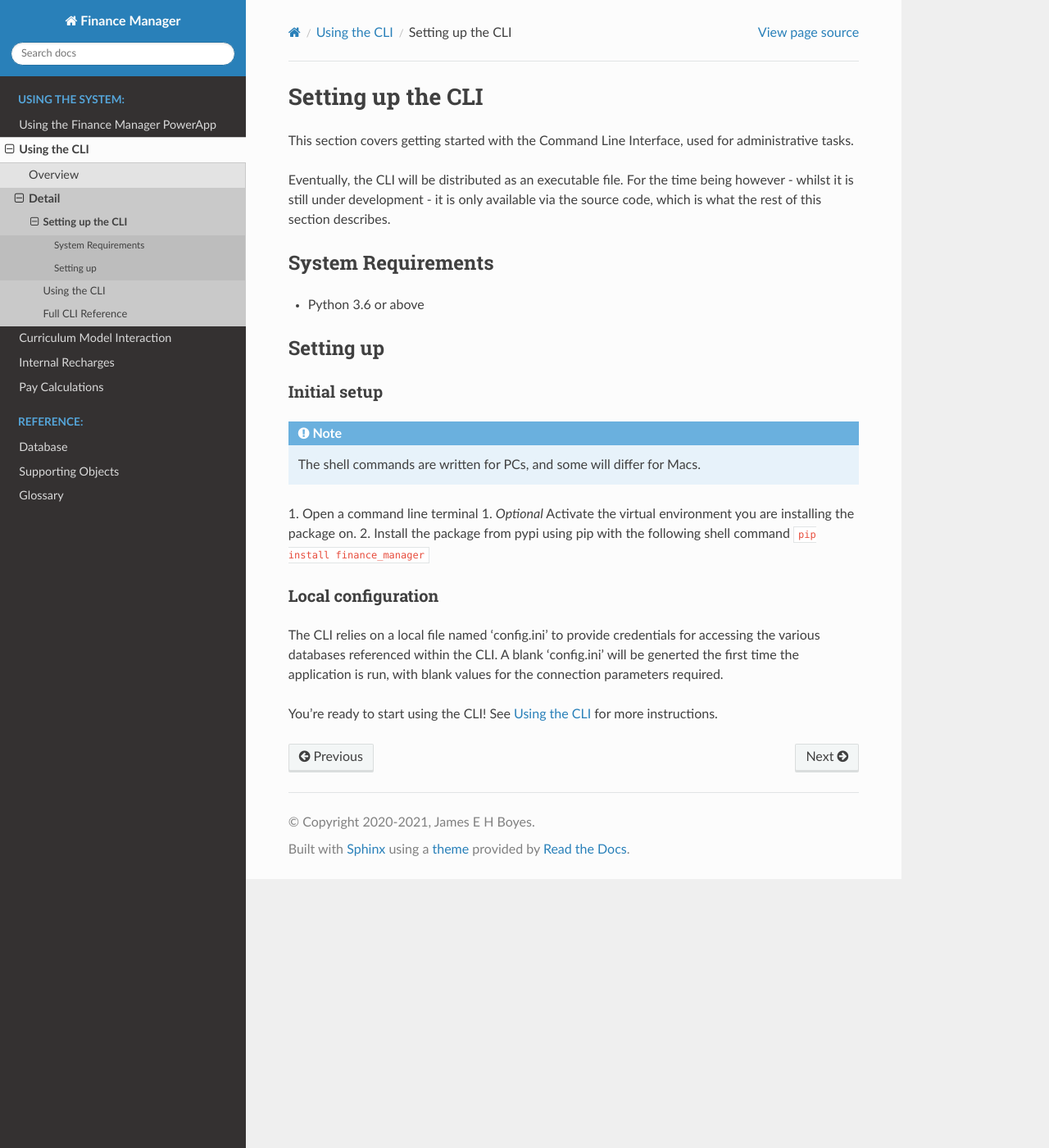
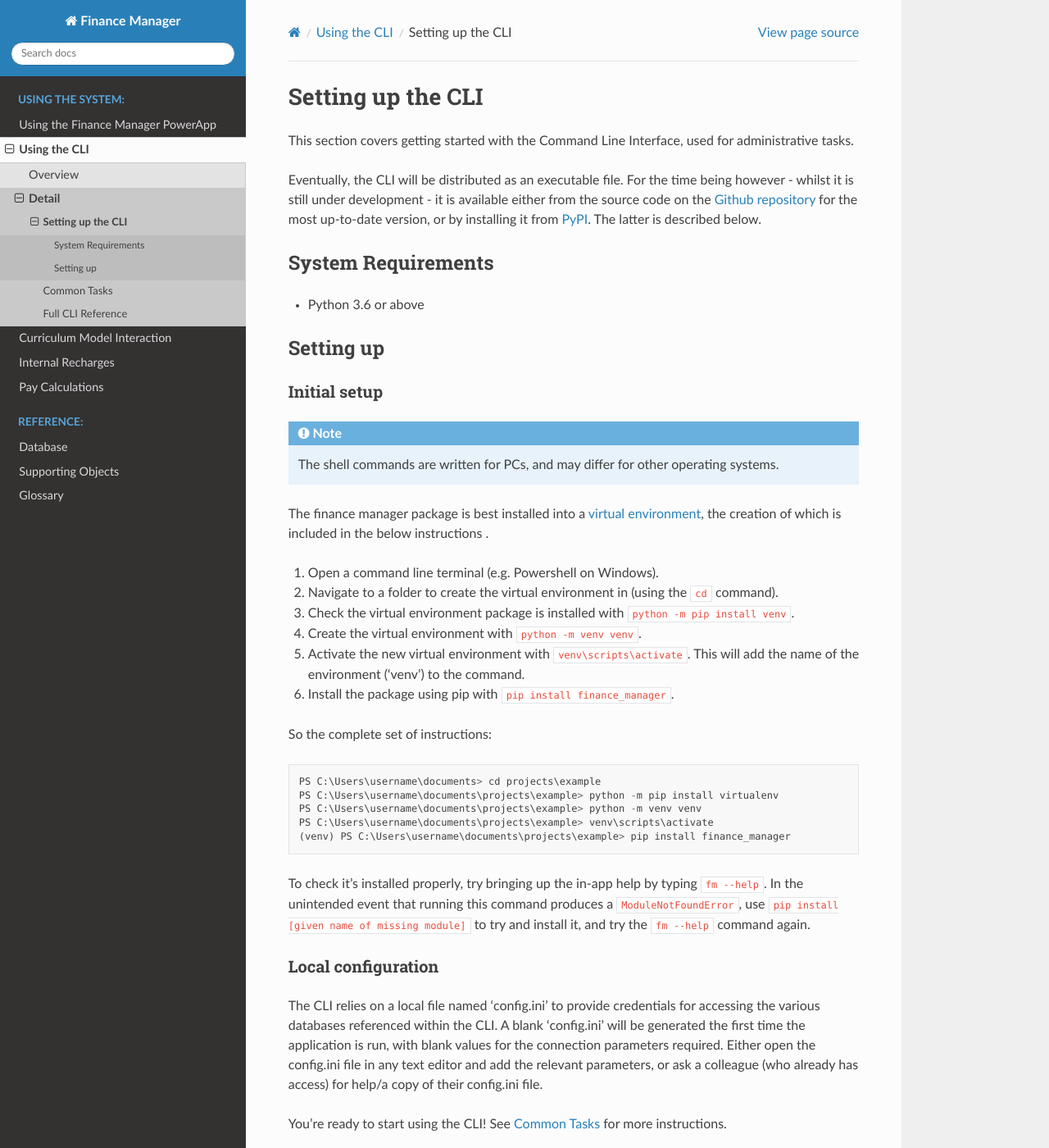
Before and after one commit to jehboyes/finance_manager, a Sphinx documentation site: the page built from docs/source/cli_setup.rst, in a window 1280 px wide and 1400 px high. Shown: the whole window at 82% size. Built offline with Sphinx 7.4.7 and the Read the Docs theme 2.0.0, drawn with Linux system fonts in a browser that asks for light colours.

Commit message:
Improvements to CLI documentation
Mainly expanded the installation instructions,
along with some other minor changes.

```diff
--- a/docs/source/cli_auto.rst
+++ b/docs/source/cli_auto.rst
@@ -3,6 +3,10 @@
 
 This page fully describes each of the CLI commands.
 
+.. note::
+    For any of the CLI commands to function correctly, the local config file must be
+    correctly configured (see the :ref:`config instructions <config-instruction>`).
+
 .. click:: finance_manager.cli:fm
     :prog: fm
     :nested: full
--- a/docs/source/cli_setup.rst
+++ b/docs/source/cli_setup.rst
@@ -3,9 +3,11 @@
 
 This section covers getting started with the Command Line Interface, used for administrative tasks.
 
-Eventually, the CLI will be distributed as an executable file. For the time being however
-- whilst it is still under development - it is only available via the source code, which is what
-the rest of this section describes.
+Eventually, the CLI will be distributed as an executable file. For the time being however - whilst
+it is still under development - it is available either from the source code
+on the `Github repository <https://github.com/jehboyes/finance_manager>`_ for the most
+up-to-date version,
+or by installing it from `PyPI <https://pypi.org/>`_. The latter is described below.
 
 System Requirements
 -------------------
@@ -20,11 +22,34 @@
 
 .. note::
 
-   The shell commands are written for PCs, and some will differ for Macs.
+   The shell commands are written for PCs, and may differ for other operating systems.
 
-1. Open a command line terminal
-1. *Optional* Activate the virtual environment you are installing the package on.
-2. Install the package from pypi using pip with the following shell command ``pip install finance_manager``
+
+The finance manager package is best installed into a `virtual environment <https://www.python.org/dev/peps/pep-0405/>`_,
+the creation of which is included in the below instructions .
+
+1. Open a command line terminal (e.g. Powershell on Windows).
+2. Navigate to a folder to create the virtual environment in (using the ``cd`` command).
+3. Check the virtual environment package is installed with ``python -m pip install venv``.
+4. Create the virtual environment with ``python -m venv venv``.
+5. Activate the new virtual environment with ``venv\scripts\activate``. This will add the name
+   of the environment ('venv') to the command.
+6. Install the package using pip with ``pip install finance_manager``.
+
+So the complete set of instructions::
+
+   PS C:\Users\username\documents> cd projects\example
+   PS C:\Users\username\documents\projects\example> python -m pip install virtualenv
+   PS C:\Users\username\documents\projects\example> python -m venv venv
+   PS C:\Users\username\documents\projects\example> venv\scripts\activate
+   (venv) PS C:\Users\username\documents\projects\example> pip install finance_manager
+
+To check it's installed properly, try bringing up the in-app help by typing ``fm --help``.
+In the unintended event that running this command produces a ``ModuleNotFoundError``,
+use ``pip install [given name of missing module]`` to try and install it,
+and try the ``fm --help`` command again.
+
+
 
 .. _config-instruction:
 
@@ -33,6 +58,8 @@
 
 The CLI relies on a local file named 'config.ini' to provide credentials for accessing the various databases referenced
 within the CLI.
-A blank 'config.ini' will be generted the first time the application is run, with blank values for the connection parameters required.
+A blank 'config.ini' will be generated the first time the application is run,
+with blank values for the connection parameters required. Either open the config.ini file in any text editor and add the relevant
+parameters, or ask a colleague (who already has access) for help/a copy of their config.ini file.
 
 You're ready to start using the CLI! See :doc:`cli_usage` for more instructions.
```
Also changed, not shown: docs/source/cli_usage.rst (+10 -5 lines).
